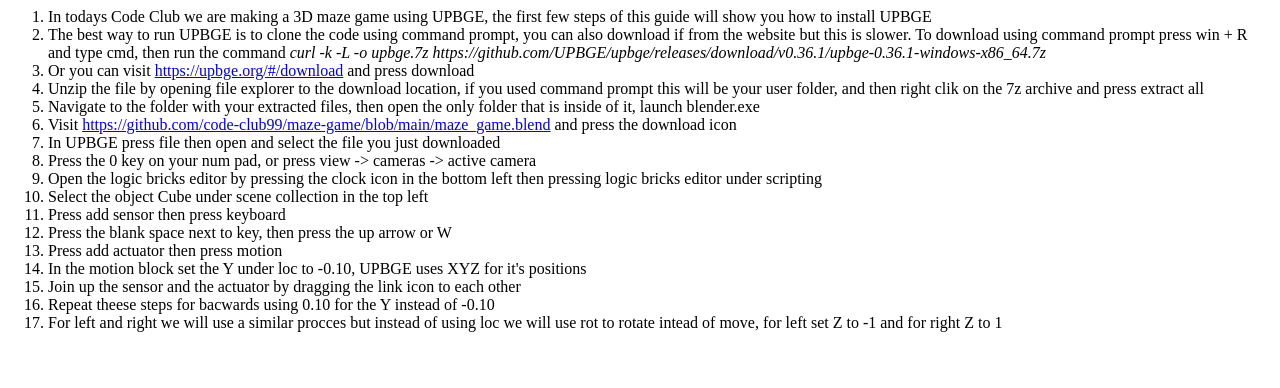
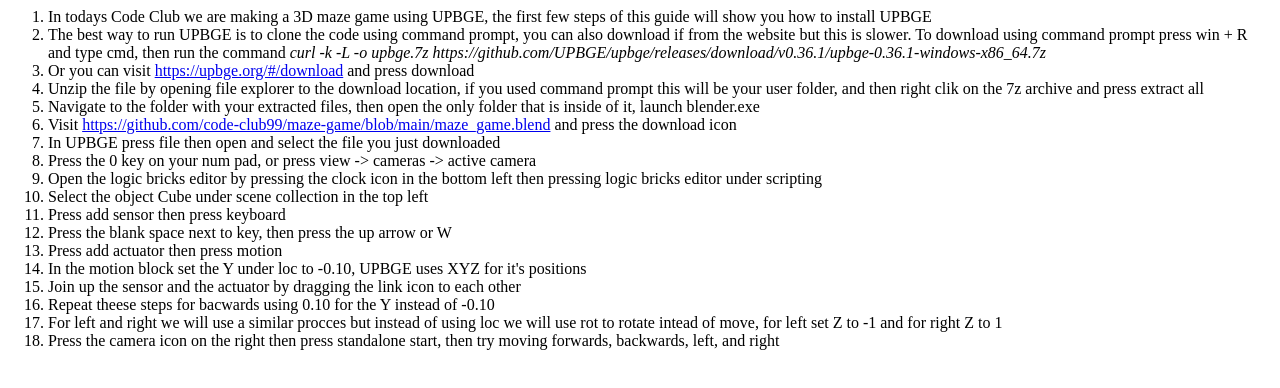
Before and after one commit to code-club99/maze-game, a plain HTML site: page index.html in a window 1280 px wide. Drawn offline with Linux system fonts and the light colour scheme.

Commit message:
Update index.html

```diff
--- a/index.html
+++ b/index.html
@@ -16,4 +16,5 @@
     <li>Join up the sensor and the actuator by dragging the link icon to each other</li>
     <li>Repeat theese steps for bacwards using 0.10 for the Y instead of -0.10</li>
     <li>For left and right we will use a similar procces but instead of using loc we will use rot to rotate intead of move, for left set Z to -1 and for right Z to 1</li>
+    <li>Press the camera icon on the right then press standalone start, then try moving forwards, backwards, left, and right</li>
   </ol>
```
